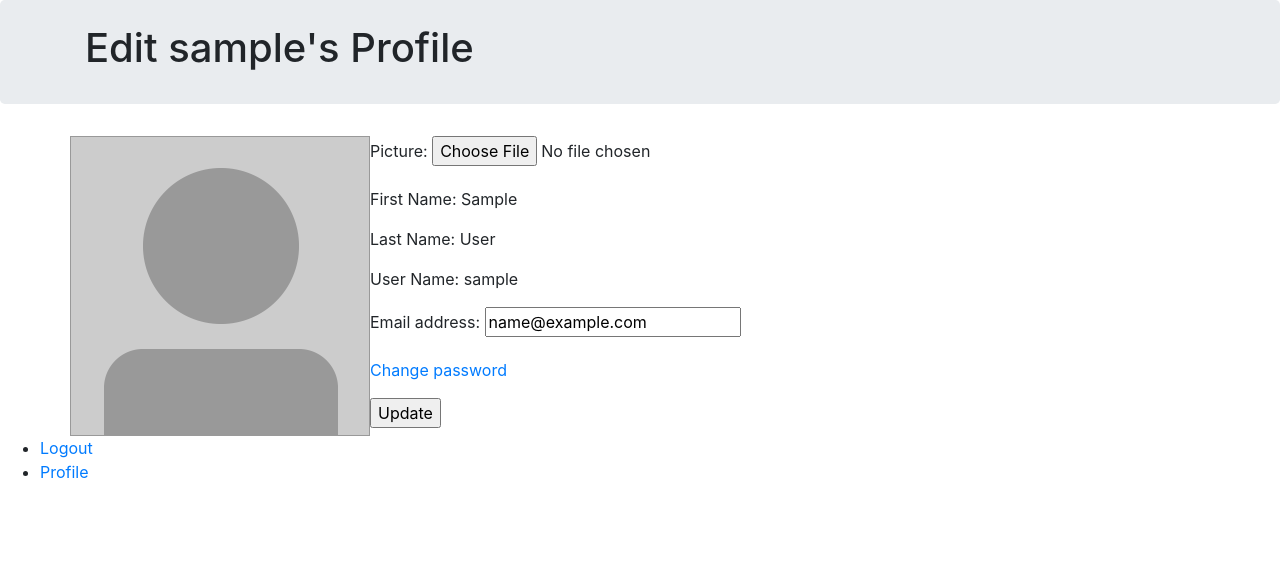
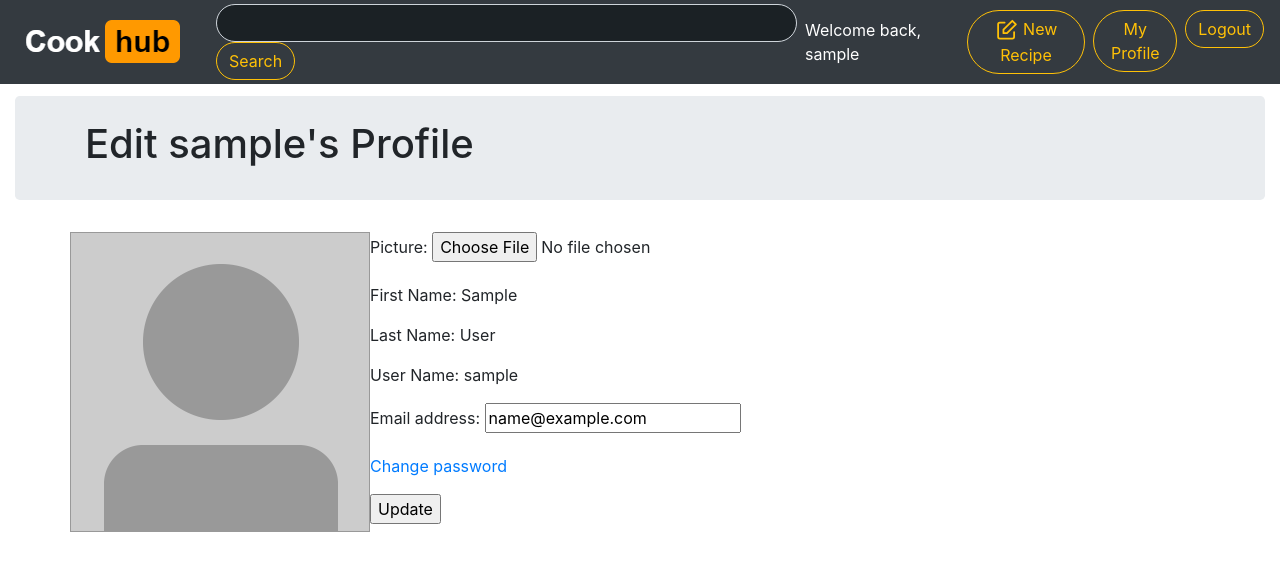
Before and after one commit to Konrad9/cookhub, a Django app: a page that uses cookhub/templates/cookhub/edit_profile.html in a window 1280 px wide. Shown: the top 571 px of the page. Run offline with Django 3.2, Linux system fonts and the light colour scheme; the visitor is signed in with stand-in values (Sample User, id 1); data comes from the database, SQL or seed files in the repository; some libraries are stand-ins or nearby versions.

Commit message:
Base template changed

```diff
--- a/cookhub/templates/base.html
+++ /dev/null
@@ -1,46 +0,0 @@
-<!DOCTYPE html>
-
-{% load staticfiles %}
-
-
-<html lang="en">
-    <head>
-    <meta charset="utf-8">
-    <meta name="viewport" content="width=device-width, initial-scale=1, shrink-to-fit=no">
-    <meta name="description" content="">
-    <meta name="author" content="Mark Otto, Jacob Thornton, and Bootstrap contributors">
-    <meta name="generator" content="Jekyll v3.8.5">
-    <!--<link rel="icon" href="{% static 'images/favicon.ico' %}">-->
-    <title>
-        Cookhub - {% block title_block %}{% endblock %}
-    </title>
-
-    <!-- Bootstrap core CSS -->
-    <link href="{% static 'css/bootstrap.min.css' %}" rel="stylesheet">
-
-    <!-- Custom styles for this template
-    <link href="{% static 'css/dashboard.css' %}" rel="stylesheet">    -->
-    {% block head_block %}
-    {% endblock %}
-    </head>
-
-    <body {% block body_class %}{% endblock %}>
-        <header>
-            {% block header_block %}{% endblock %}
-        </header>
-        {% block body_block %}{% endblock %}
-        <script src="{% static 'js/jquery-3.3.1.slim.min.js' %}" crossorigin="anonymous"></script>
-         <footer>
-    <ul>
-            {% if user.is_authenticated %}
-                <li><a href="{% url 'cookhub:logout' %}">Logout</a></li>
-                <li><a href="{% url 'cookhub:profile' user.username %}">Profile</a></li>
-            {% else %}
-                <li id="login_link"><a href="{% url 'cookhub:login' %}">Log In</a></li>
-                <li id="register_link"><a href="{% url 'cookhub:register' %}">Register</a></li>
-            {% endif %}
-        </ul>
-    </footer>
-    </body>
-
-</html>
--- /dev/null
+++ b/cookhub/templates/cookhub/base.html
@@ -0,0 +1,86 @@
+<!DOCTYPE html>
+
+{% load staticfiles %}
+
+
+<html lang="en">
+    <head>
+    <meta charset="utf-8">
+    <meta name="viewport" content="width=device-width, initial-scale=1, shrink-to-fit=no">
+    <meta name="description" content="">
+    <meta name="author" content="Mark Otto, Jacob Thornton, and Bootstrap contributors">
+    <meta name="generator" content="Jekyll v3.8.5">
+    <!--<link rel="icon" href="{% static 'images/favicon.ico' %}">-->
+    <title>
+        Cookhub - {% block title_block %}{% endblock %}
+    </title>
+
+    <!-- Bootstrap core CSS -->
+    <link href="{% static 'css/bootstrap.min.css' %}" rel="stylesheet">
+
+    <!-- Custom styles for this template
+    <link href="{% static 'css/dashboard.css' %}" rel="stylesheet">    -->
+    {% block head_block %}
+    {% endblock %}
+    </head>
+
+    <body>
+        <header>
+            <nav class="navbar navbar-expand-md navbar-dark fixed-top bg-dark p-0">
+                <a class="navbar-brand" href="{% url 'cookhub:homepage' %}"><img src="{{ MEDIA_URL }}logo.png" /></a>
+                <div class="collapse navbar-collapse pr-3" id="navbarCollapse">
+                    <ul class="navbar-nav mr-auto">
+
+{#                         TODO: Search function#}
+                        <form class="form-inline mt-2 mt-md-0"
+                              id="user-form"
+                              method="post"
+                              action="">
+                            {% csrf_token %}
+                            <li class="form-group">
+
+                                <input class="form-control mr-sm-2"
+                                       type="text"
+                                       size="50"
+                                       name="query"
+                                       id="query"
+
+                                       style="border-radius:10rem; background-color: #1b2125; color: #f8f9fa;"
+                                        {% if query %}
+                                       value={{ query }}>
+                                        {% endif %}
+
+                            </li>
+                            <li class="nav-item"><button class="btn btn-outline-warning my-2 my-sm-0"
+                                                         type="submit"
+                                                         style="border-radius:10rem"
+                                                         name="submit">Search</button></li>
+                        </form>
+                    </ul>
+                    <ul class="navbar-nav mt-2 mt-md-0">{% if user.is_authenticated %}
+                        <li class="nav-item nav-item mt-2 mr-3"><a class="text"
+                                                                   style="color:white">Welcome back, {{ user.username }}</a></li>
+
+                        <li class="nav-item"><a class="btn btn-outline-warning my-2 my-sm-0 mr-2" type="submit" style="border-radius:10rem" href="">
+                            <svg xmlns="http://www.w3.org/2000/svg" width="24" height="24" viewBox="0 0 24 27" fill="none" stroke="currentColor" stroke-width="2" stroke-linecap="round" stroke-linejoin="round" class="feather feather-edit"><path d="M20 14.66V20a2 2 0 0 1-2 2H4a2 2 0 0 1-2-2V6a2 2 0 0 1 2-2h5.34"></path><polygon points="18 2 22 6 12 16 8 16 8 12 18 2"></polygon></svg>
+                            New Recipe</a></li>
+                        <li class="nav-item"><a class="btn btn-outline-warning my-2 my-sm-0 mr-2" type="submit" style="border-radius:10rem" href="{% url 'cookhub:profile' user.username %}">My Profile</a></li>
+                        <li class="nav-item"><a class="btn btn-outline-warning my-2 my-sm-0" type="submit" style="border-radius:10rem" href="{% url 'cookhub:logout' %}?next=/cookhub/">Logout</a></li>
+                    {% else %}
+                        <li class="nav-item mt-2 mr-3"><a class="text"
+                                                          style="color:white">You are not logged in</a></li>
+                        <li class="nav-item"><a class="btn btn-outline-warning my-2 my-sm-0 mr-2" type="submit" style="border-radius:10rem" href="{% url 'cookhub:register' %}" name="submit">Register</a></li>
+                        <li class="nav-item"><a class="btn btn-outline-warning my-2 my-sm-0" type="submit" style="border-radius:10rem" href="{% url 'cookhub:login' %}" name="submit">Login</a></li>
+
+                    {% endif %}</ul>
+                </div>
+            </nav>
+        </header>
+        <div class="container-fluid pt-5 mt-5">
+
+        {% block body_block %}{% endblock %}
+        </div>
+        <script src="{% static 'js/jquery-3.3.1.slim.min.js' %}" crossorigin="anonymous"></script>
+    </body>
+
+</html>
--- a/cookhub/templates/cookhub/edit_profile.html
+++ b/cookhub/templates/cookhub/edit_profile.html
@@ -1,4 +1,4 @@
-{% extends 'base.html' %}
+{% extends 'cookhub/base.html' %}
 {% load staticfiles %}
 
 {% block title_block %}
--- a/cookhub/templates/cookhub/homepage.html
+++ b/cookhub/templates/cookhub/homepage.html
@@ -1,4 +1,4 @@
-{% extends 'base.html' %}
+{% extends 'cookhub/base.html' %}
 {% load staticfiles %}
 
 {% block title_block %}
@@ -7,4 +7,8 @@ Homepage
 
 {% block body_block %}
 {{ content }}
+    <h1>Hello1</h1><h1>Hello2</h1><h1>Hello3</h1><h1>Hello</h1><h1>Hello</h1><h1>Hello</h1><h1>Hello</h1><h1>Hello</h1>
+    <h1>Hello</h1><h1>Hello</h1><h1>Hello</h1><h1>Hello</h1><h1>Hello</h1><h1>Hello</h1><h1>Hello</h1><h1>Hello</h1>
+    <h1>Hello</h1><h1>Hello</h1><h1>Hello</h1><h1>Hello</h1><h1>Hello</h1><h1>Hello</h1><h1>Hello</h1><h1>Hello</h1>
+    <h1>Hello</h1><h1>Hello</h1><h1>Hello</h1><h1>Hello</h1><h1>Hello</h1><h1>Hello</h1><h1>Hello</h1><h1>Hello</h1>
 {% endblock %}
--- a/cookhub/templates/cookhub/profile.html
+++ b/cookhub/templates/cookhub/profile.html
@@ -1,4 +1,4 @@
-{% extends 'base.html' %}
+{% extends 'cookhub/base.html' %}
 {% load staticfiles %}
 
 {% block title_block %}
--- a/cookhub/templates/registration/change_password.html
+++ b/cookhub/templates/registration/change_password.html
@@ -1,4 +1,4 @@
-{% extends 'base.html' %}
+{% extends 'cookhub/base.html' %}
 
 {% block title_block %}
 Password change
--- a/cookhub/templates/registration/change_password_complete.html
+++ b/cookhub/templates/registration/change_password_complete.html
@@ -1,4 +1,4 @@
-{% extends 'base.html' %}
+{% extends 'cookhub/base.html' %}
 
 {% block title_block %}
 Password change done
--- a/cookhub/templates/registration/login.html
+++ b/cookhub/templates/registration/login.html
@@ -1,4 +1,4 @@
-{% extends 'base.html' %}
+{% extends 'cookhub/base.html' %}
 {% load staticfiles %}
 
 {% block title_block %}
--- a/cookhub/templates/registration/logout.html
+++ b/cookhub/templates/registration/logout.html
@@ -1,4 +1,4 @@
-{% extends 'base.html' %}
+{% extends 'cookhub/base.html' %}
 {% load staticfiles %}
 
 {% block title_block %}
--- a/cookhub/templates/registration/register.html
+++ b/cookhub/templates/registration/register.html
@@ -1,4 +1,4 @@
-{% extends 'base.html' %}
+{% extends 'cookhub/base.html' %}
 {% load staticfiles %}
 
 {% block title_block %}
--- a/cookhub/templates/registration/registration_closed.html
+++ b/cookhub/templates/registration/registration_closed.html
@@ -1,4 +1,4 @@
-{% extends 'base.html' %}
+{% extends 'cookhub/base.html' %}
 
 {% block title_block %}
 Registration Closed
--- a/cookhub/templates/registration/registration_form.html
+++ b/cookhub/templates/registration/registration_form.html
@@ -1,4 +1,4 @@
-{% extends 'base.html' %}
+{% extends 'cookhub/base.html' %}
 {% load staticfiles %}
 
 {% block title_block %}
```
Also changed, not shown: cookhub/media/logo.png (added).
